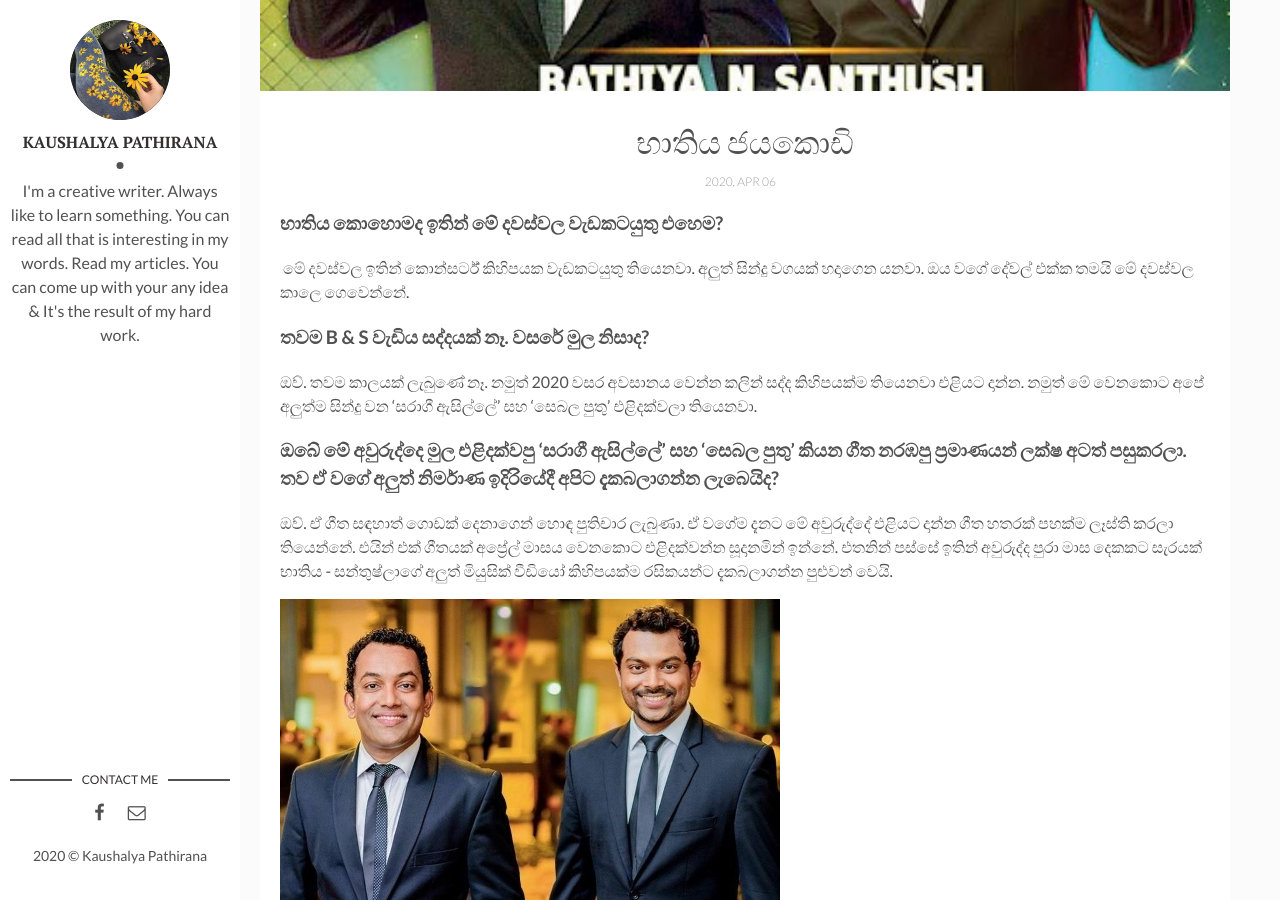
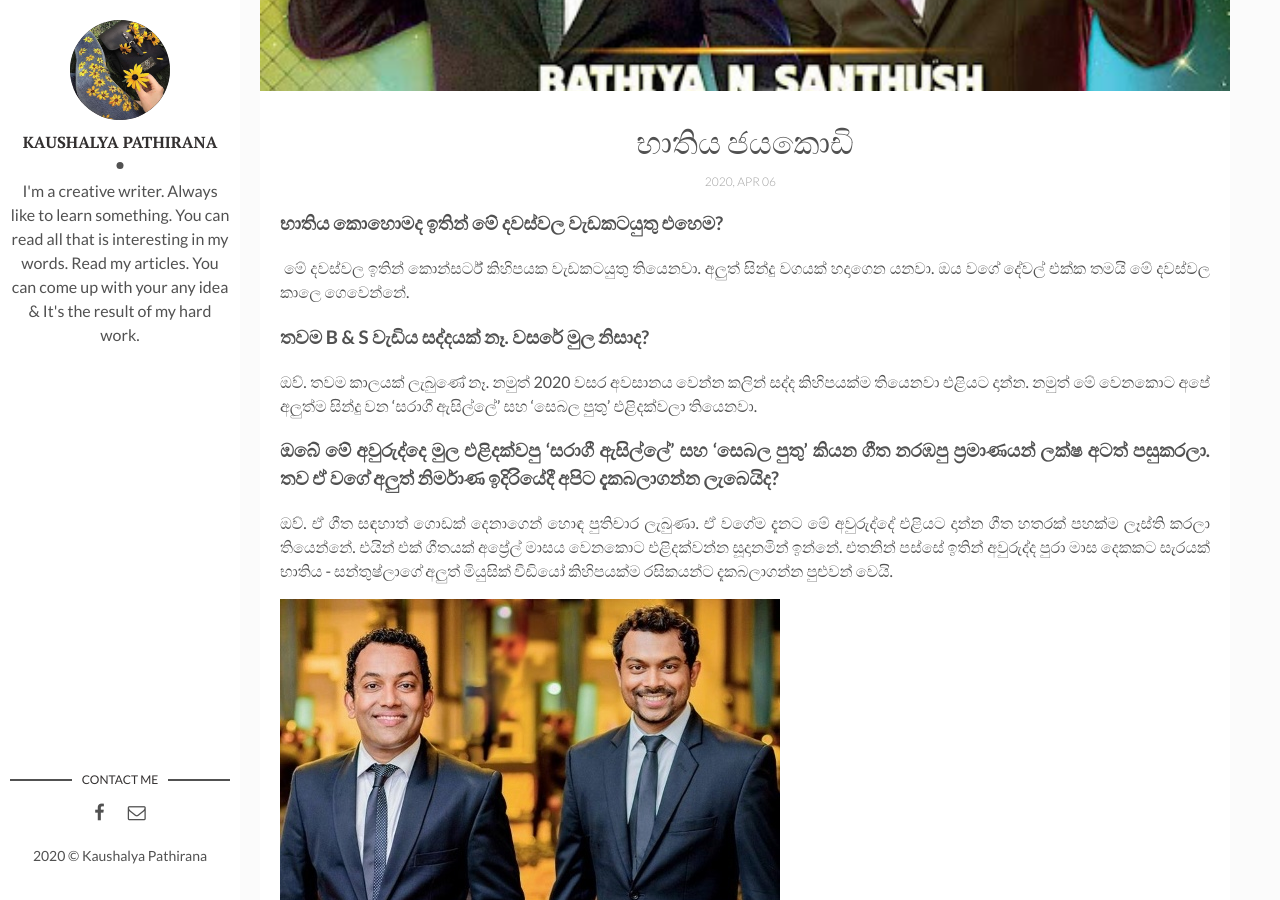
Before and after one commit to erandikaushalya/erandikaushalya.github.io, a Jekyll site: the page built from _posts/2020-04-06-භාතිය-ජයකොඩි.md, in a window 1280 px wide and 900 px high, scrolled down 429 px. Built offline with Jekyll 4.4.1, drawn with Linux system fonts in a browser that asks for light colours.

Commit message:
text align justify added

```diff
--- a/_layouts/post.html
+++ b/_layouts/post.html
@@ -20,7 +20,7 @@
                 <h1 class="page-title">{{page.title}}</h1>
                 <div class="page-date"><span>{{page.date | date: '%Y, %b %d'}}&nbsp;&nbsp;&nbsp;&nbsp;</span></div>
             </header>
-            {{content | markdownify}}
+            <div style="text-align: justify"> {{content | markdownify}} </div>
             <div class="page-footer">
                 <div class="page-share">
                     <div class="fb-share-button" data-href="{{ site.url }}{{ page.url }}"
```
